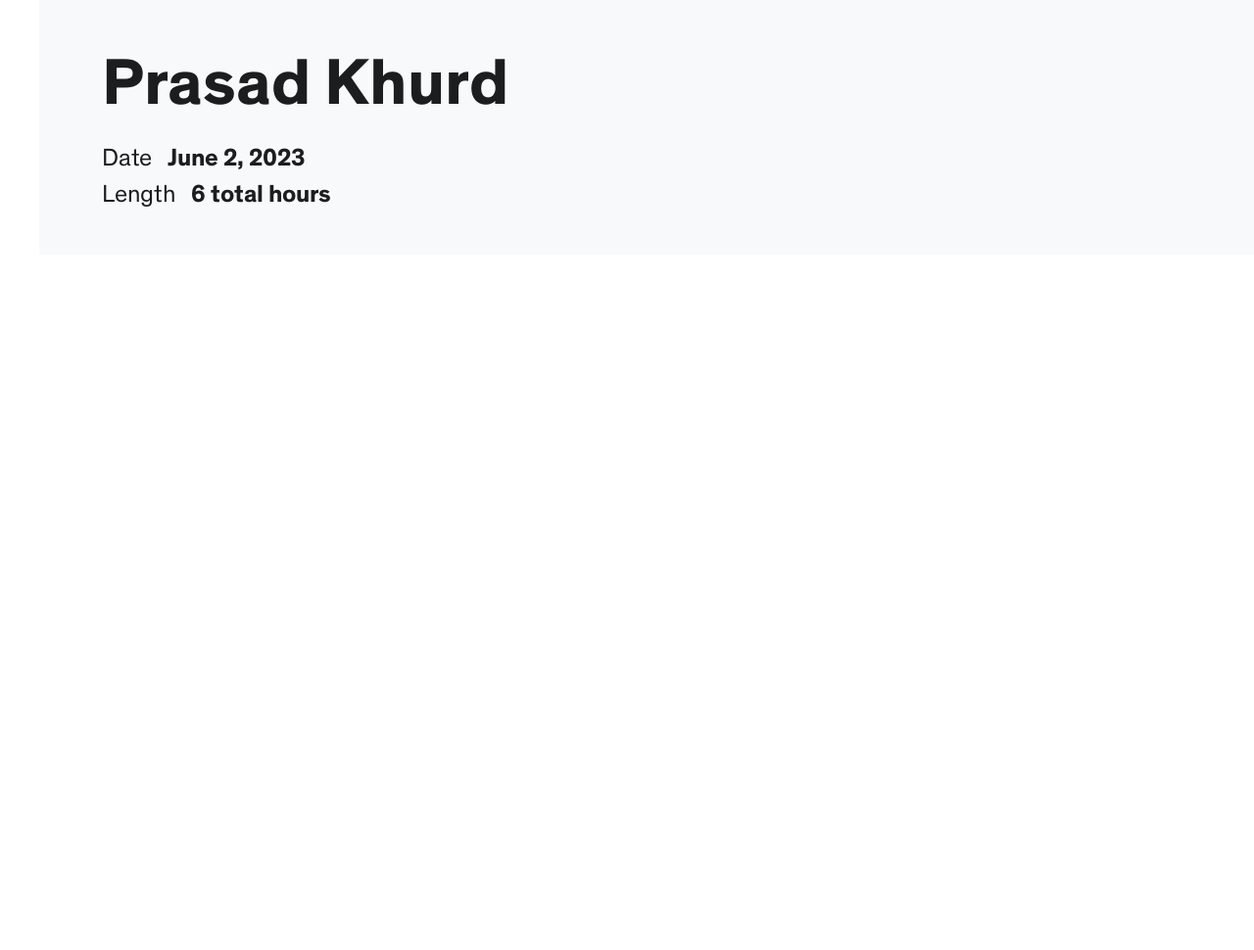
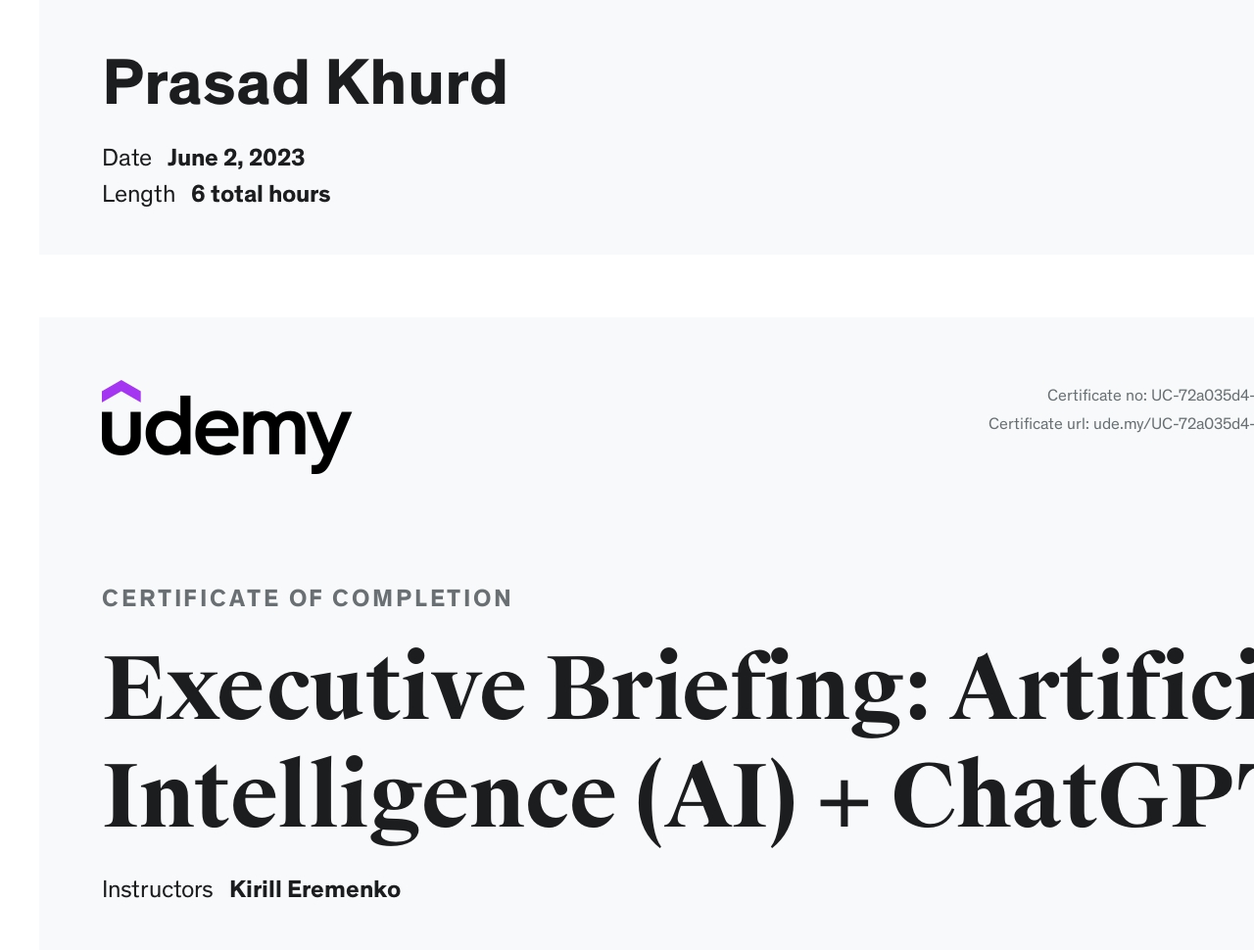
Before and after one commit to khurdp/certifications, a plain HTML site: page index.html in a window 1280 px wide. Shown: the part 910-1880 px from the top of the page at 98% size. Before the commit the page ends 1210 px from the top, so only its background shows below. Drawn offline with Linux system fonts and the light colour scheme.

Commit message:
Improve - rename and reorganise

```diff
--- a/index.html
+++ b/index.html
@@ -8,5 +8,6 @@
 </head>
 <body>
 	<img src="./kubernetesUdemyCertificate.jpg" alt="Kuberneted for the absolute beginers - Hands on"></img>
+	<img src="./excutiveBriefingAiAndChatGPTUdemy.jpg" alt="Executive Brieging: Artifical Intelligence(AI) + ChatGPT"></img>
 </body>
 </html>
```
Also changed, not shown: excutiveBriefingAiAndChatGPTUdemy.jpg (renamed from UC-72a035d4-b099-4edd-96cf-f0a0d9fe9cdd.jpg).
